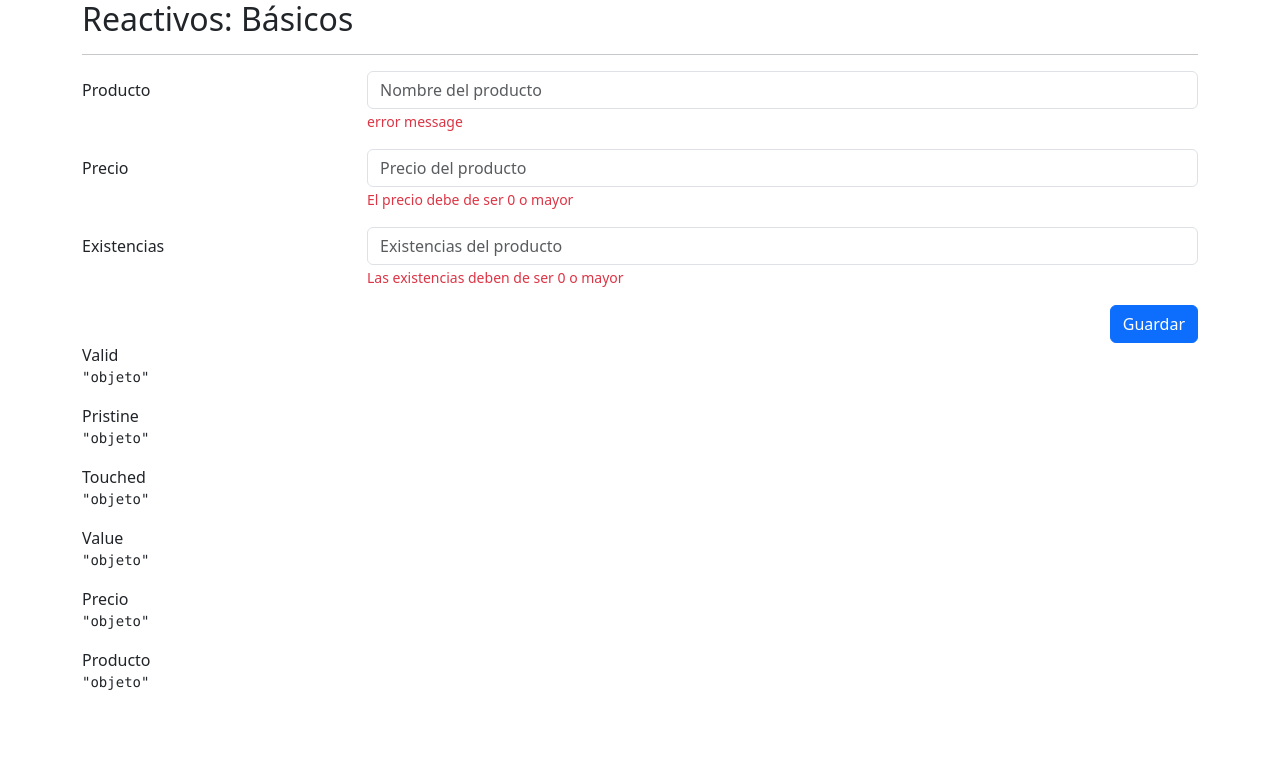
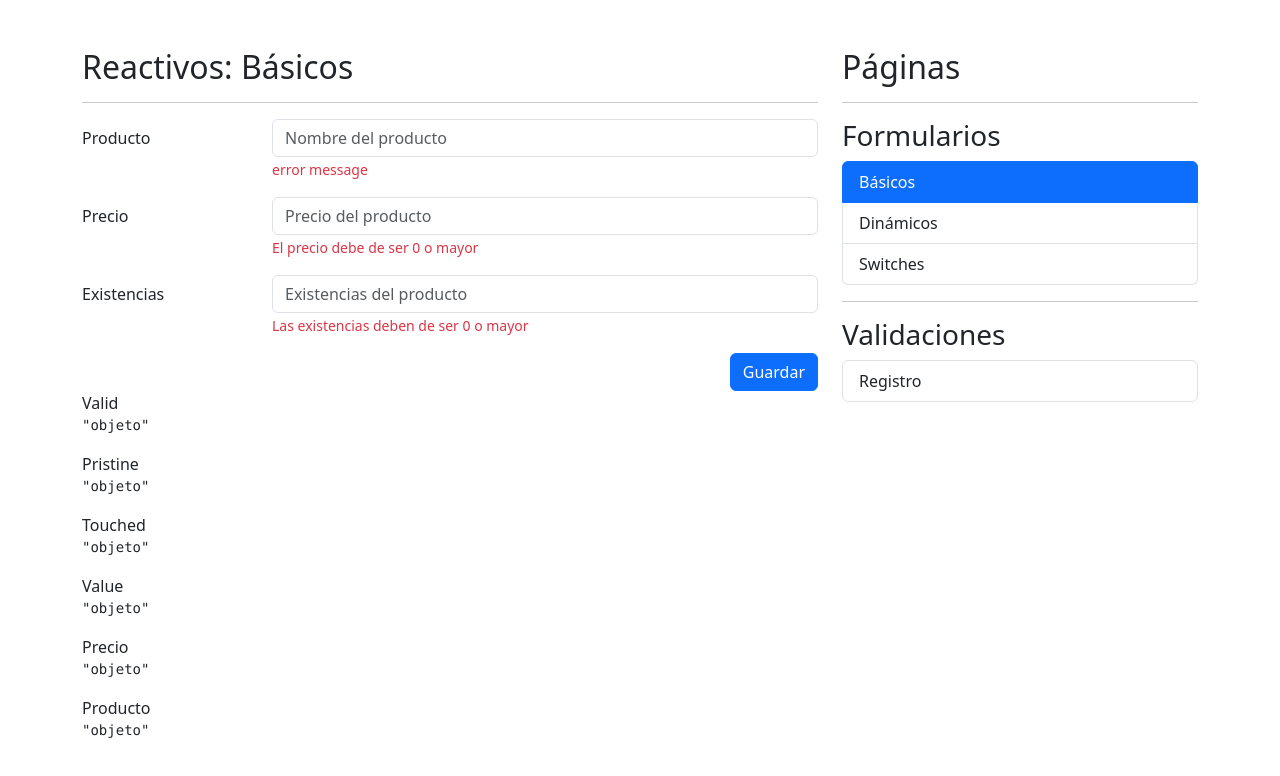
Before and after one commit to diemedina7/formApp, an Angular app: page /reactive/basic in a window 1280 px wide. Shown: the top 776 px of the page. Built offline with nearby package versions, Linux system fonts and the light colour scheme.

Commit message:
creacion de navbar

```diff
--- a/src/app/app.component.html
+++ b/src/app/app.component.html
@@ -1 +1,9 @@
-<router-outlet></router-outlet>
+<div class="row mt-5">
+  <div class="col">
+    <router-outlet></router-outlet>
+  </div>
+
+  <div class="col-12 col-sm-4">
+    <shared-side-menu></shared-side-menu>
+  </div>
+</div>
--- /dev/null
+++ b/src/app/shared/components/side-menu/side-menu.component.html
@@ -0,0 +1,19 @@
+<h2>Páginas</h2>
+<hr>
+<h3 class="mt-3">Formularios</h3>
+
+<ul class="list-group">
+  <li *ngFor="let item of reactiveMenu" class="list-group-item" [routerLink]="[ item.route ]" routerLinkActive="active">
+    {{ item.title }}
+  </li>
+</ul>
+
+<hr>
+
+<h3 class="mt-3">Validaciones</h3>
+
+<ul class="list-group">
+  <li *ngFor="let item of authMenu" class="list-group-item" [routerLink]="[ item.route ]" routerLinkActive="active">
+    {{ item.title }}
+  </li>
+</ul>
--- /dev/null
+++ b/src/app/shared/components/side-menu/side-menu.component.ts
@@ -0,0 +1,24 @@
+import { Component } from '@angular/core';
+
+interface MenuItem {
+  title: string,
+  route: string
+}
+
+@Component({
+  selector: 'shared-side-menu',
+  templateUrl: './side-menu.component.html',
+  styles: []
+})
+export class SideMenuComponent {
+
+  public reactiveMenu: MenuItem[] = [
+    { title: 'Básicos', route: './reactive/basic' },
+    { title: 'Dinámicos', route: './reactive/dynamic' },
+    { title: 'Switches', route: './reactive/switches' },
+  ];
+
+  public authMenu: MenuItem[] = [
+    { title: 'Registro', route: './auth' },
+  ]
+}
```
Also changed, not shown: src/app/shared/shared.module.ts (+10 -2 lines).
